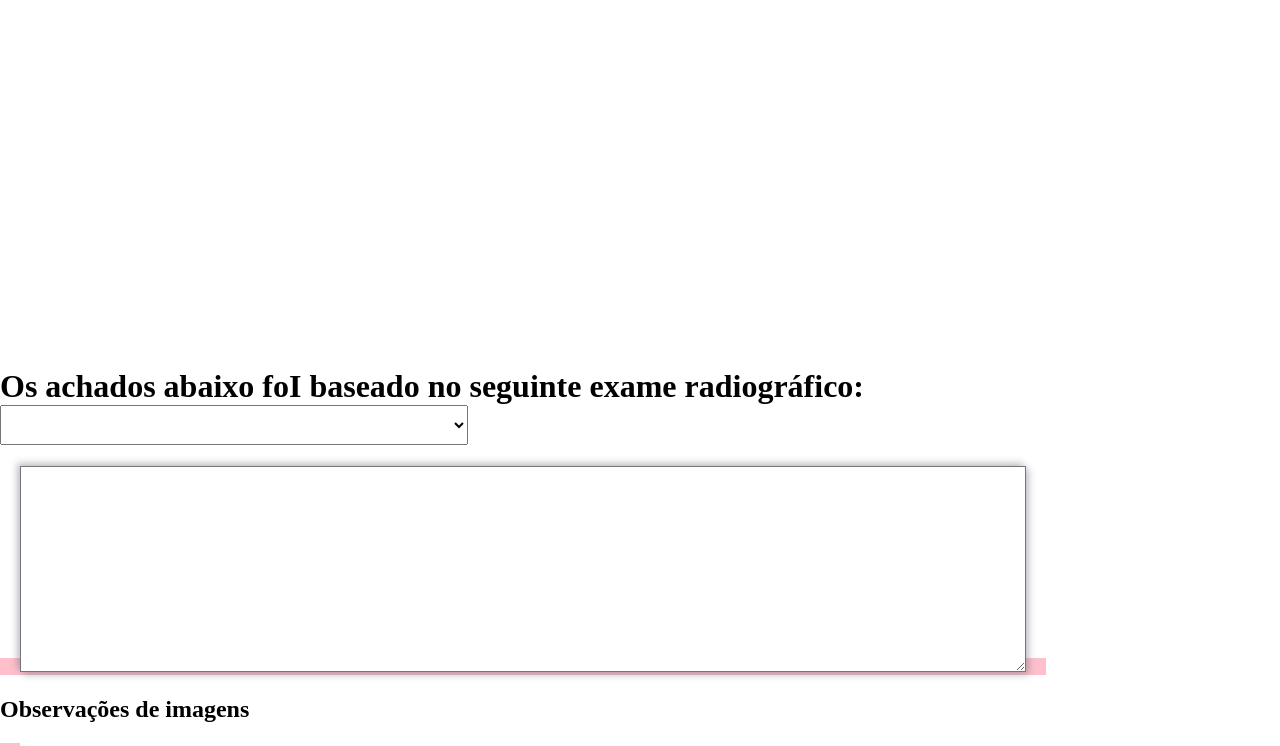
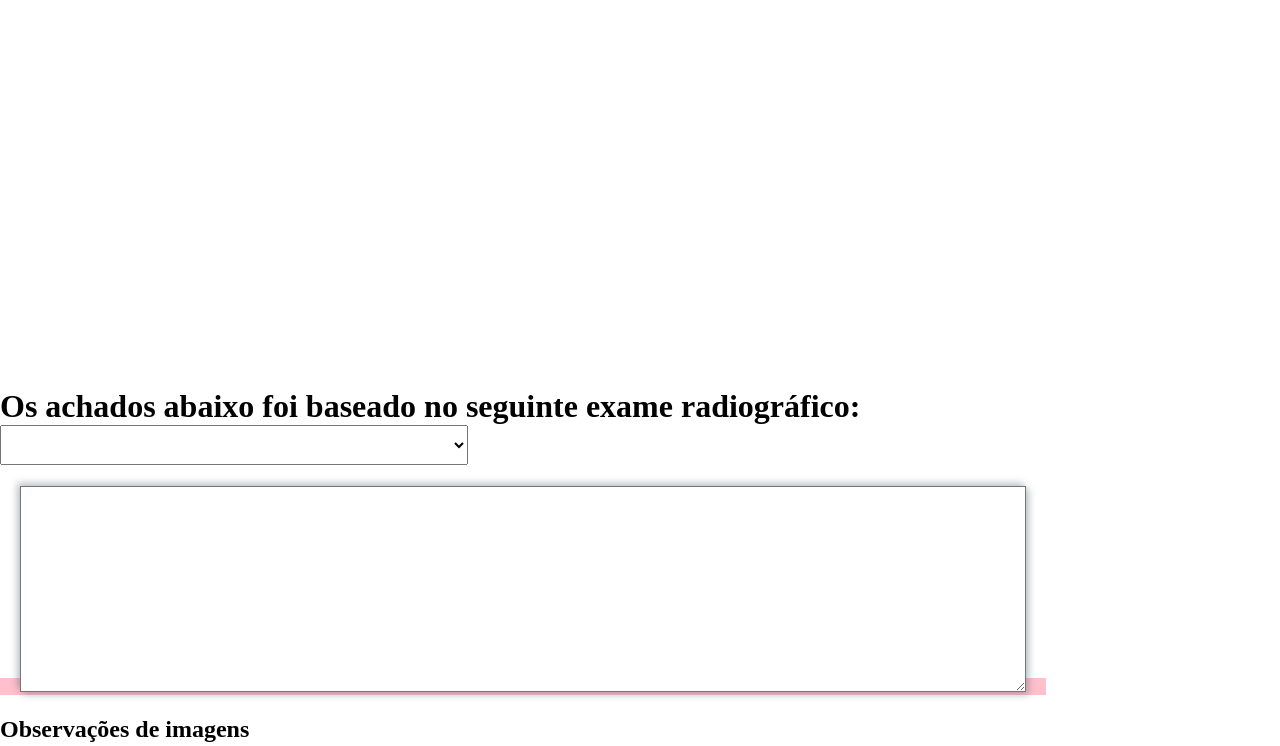
Before and after one commit to alvinhu182/dentista, a plain HTML site: page index.html in a window 1280 px wide. Shown: the part 196-942 px from the top of the page. Drawn offline with nearby package versions, Linux system fonts and the light colour scheme.

Commit message:
pequenos ajustes

```diff
--- a/assets/style/style.css
+++ b/assets/style/style.css
@@ -121,5 +121,5 @@ select{
 }
 
 .tamanhodoraiox{
-  height: 370px;
+  height: 390px;
 }
--- a/index.html
+++ b/index.html
@@ -81,7 +81,7 @@
 </container>
 </div>
     <container class="tittle1">
-        <h1> Os achados abaixo foI baseado no seguinte exame radiográfico:
+        <h1> Os achados abaixo foi baseado no seguinte exame radiográfico:
             <select name="role"> <option value=""></option>
             <option value="">Panorâmica</option>
             <option value="">Periapical</option>
```
